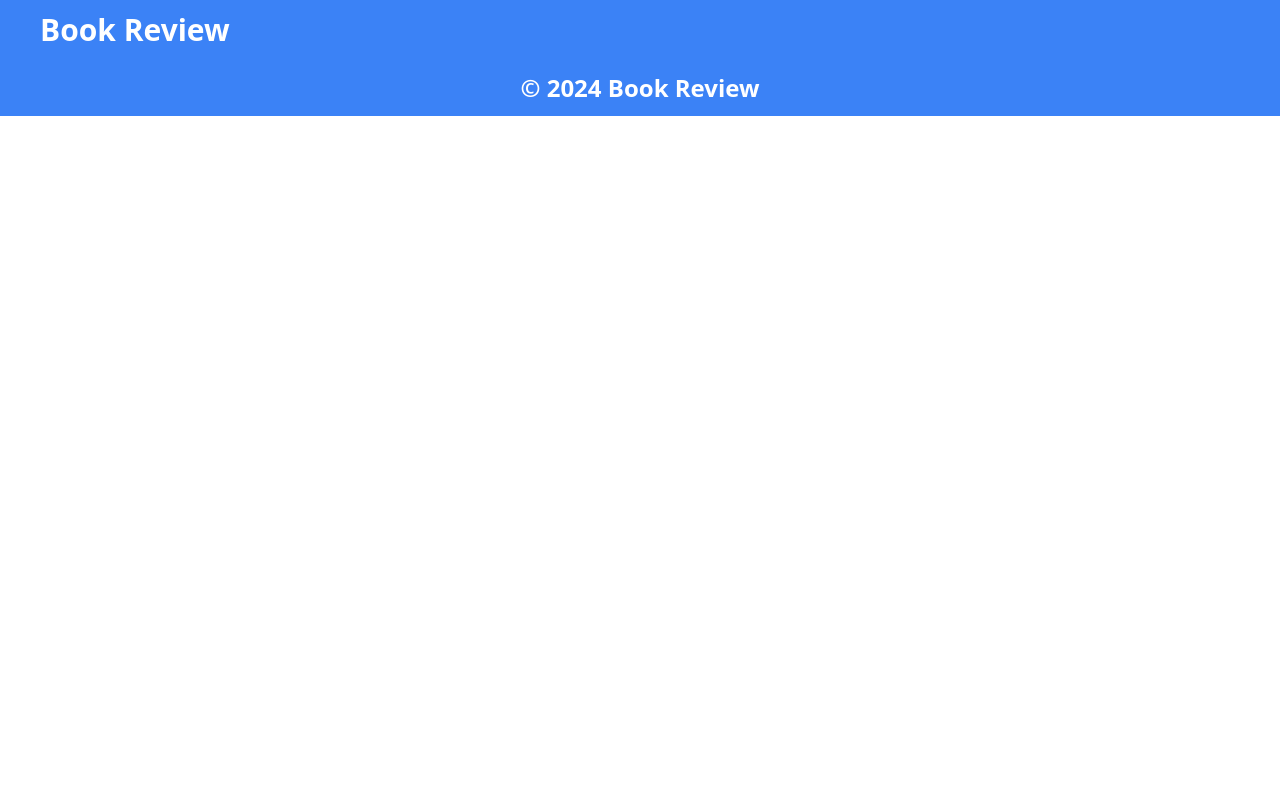
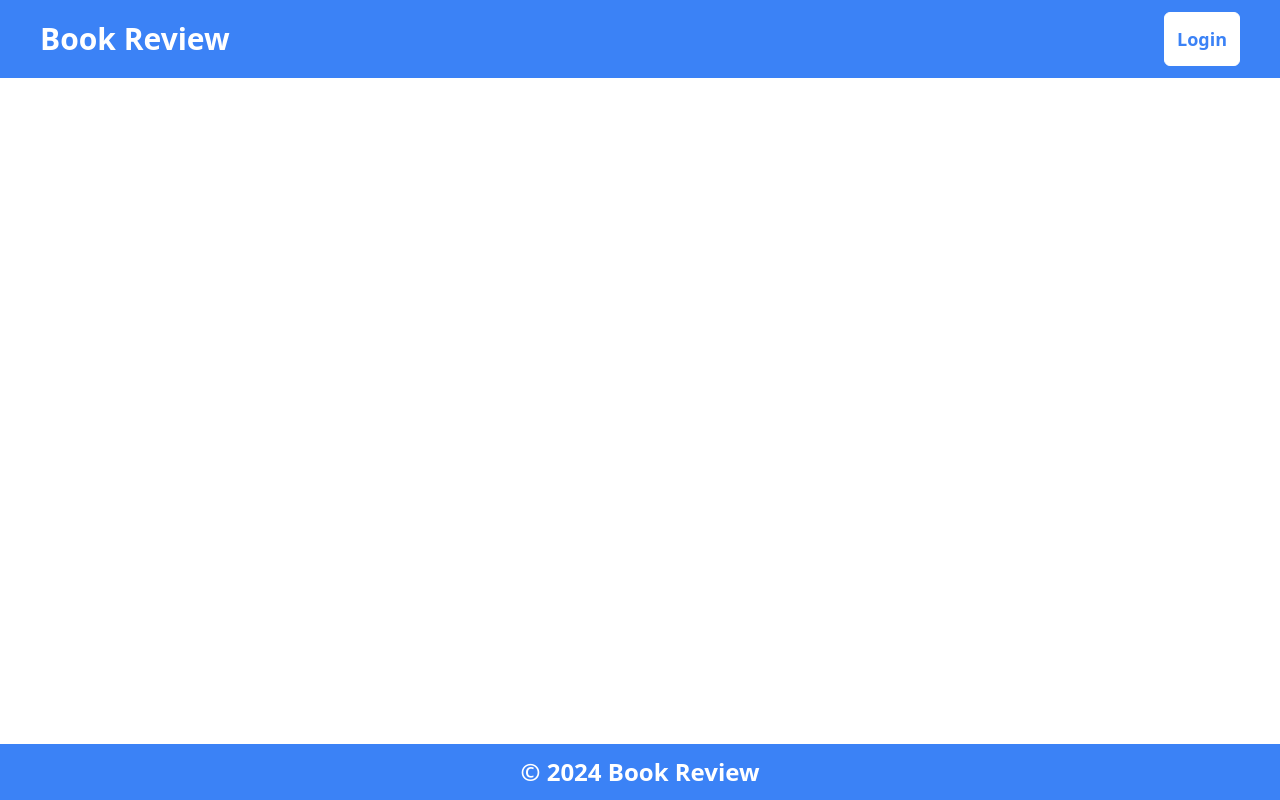
Before and after one commit to Yamaguchi-Katsuya/book-review, a React (Vite) app: page / in a window 1280 px wide. Built offline with nearby package versions, Linux system fonts and the light colour scheme.

Commit message:
feat: レイアウト修正

```diff
--- a/src/components/BaseLayout.tsx
+++ b/src/components/BaseLayout.tsx
@@ -7,7 +7,9 @@ export default function BaseLayout() {
     <>
       <main className="min-h-screen flex flex-col">
         <Header />
-        <Outlet />
+        <div className="flex-1 flex items-center justify-center">
+          <Outlet />
+        </div>
         <Footer />
       </main>
     </>
--- a/src/components/Header.tsx
+++ b/src/components/Header.tsx
@@ -1,27 +1,36 @@
 import { AuthContext } from '@/providers/AuthProvider';
 import { useContext } from 'react';
+import { Link, useNavigate } from 'react-router-dom';
 
 function Header() {
   const { userAuth, user, logout } = useContext(AuthContext);
+  const push = useNavigate();
 
   return (
     <>
       <header className="bg-blue-500 text-white text-2xl font-bold grid grid-cols-1 md:grid-cols-2 justify-between items-center px-10 py-3">
         <h1 className="col-span-1 text-xl md:text-2xl lg:text-3xl text-center md:text-left">
-          Book Review
+          <Link to="/">Book Review</Link>
         </h1>
         <div className="grid grid-cols-10">
           <div className="col-span-0 lg:col-span-5"></div>
           <div className="col-span-10 lg:col-span-5 flex justify-end flex-col md:flex-row items-center gap-3">
-            {userAuth && (
+            {userAuth ? (
               <p className="col-span-3 text-center md:text-left">
                 こんにちわ、{user.name}さん
               </p>
+            ) : (
+              <button
+                className="col-span-2 text-blue-500 bg-white border border-white rounded-md text-sm md:text-md lg:text-lg p-2 md:p-3 hover:bg-blue-500 hover:text-white transition-colors duration-300"
+                onClick={() => push('/login')}
+              >
+                Login
+              </button>
             )}
             {userAuth && (
               <button
                 className="col-span-2 text-blue-500 bg-white border border-white rounded-md text-sm md:text-md lg:text-lg p-2 md:p-3 hover:bg-blue-500 hover:text-white transition-colors duration-300"
-                onClick={logout}
+                onClick={() => logout()}
               >
                 Logout
               </button>
--- a/src/providers/AuthProvider.tsx
+++ b/src/providers/AuthProvider.tsx
@@ -15,15 +15,14 @@ export const AuthContext = createContext<AuthContextType>(
   {} as AuthContextType
 );
 
-export const logout = () => {
-  const [, , removeCookie] = useCookies();
-  removeCookie('token');
-};
-
 export const AuthProvider = ({ children }: { children: ReactNode }) => {
   const [userAuth, setUserAuth] = useState(false);
   const [user, setUser] = useState<User>({} as User);
   const [cookies, , removeCookie] = useCookies();
+
+  const logout = () => {
+    removeCookie('token');
+  };
 
   useEffect(() => {
     const fetchUser = async () => {
```
